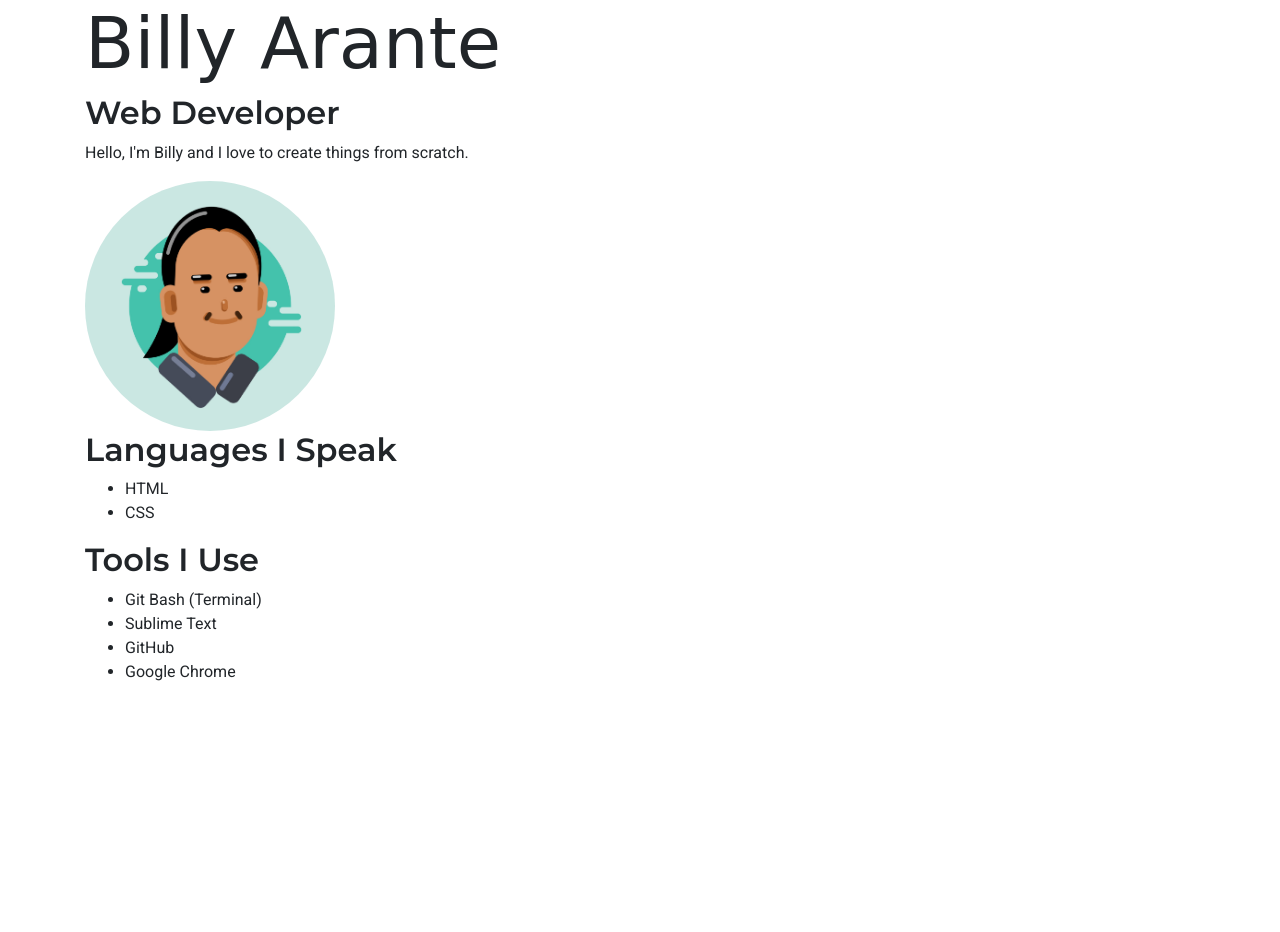
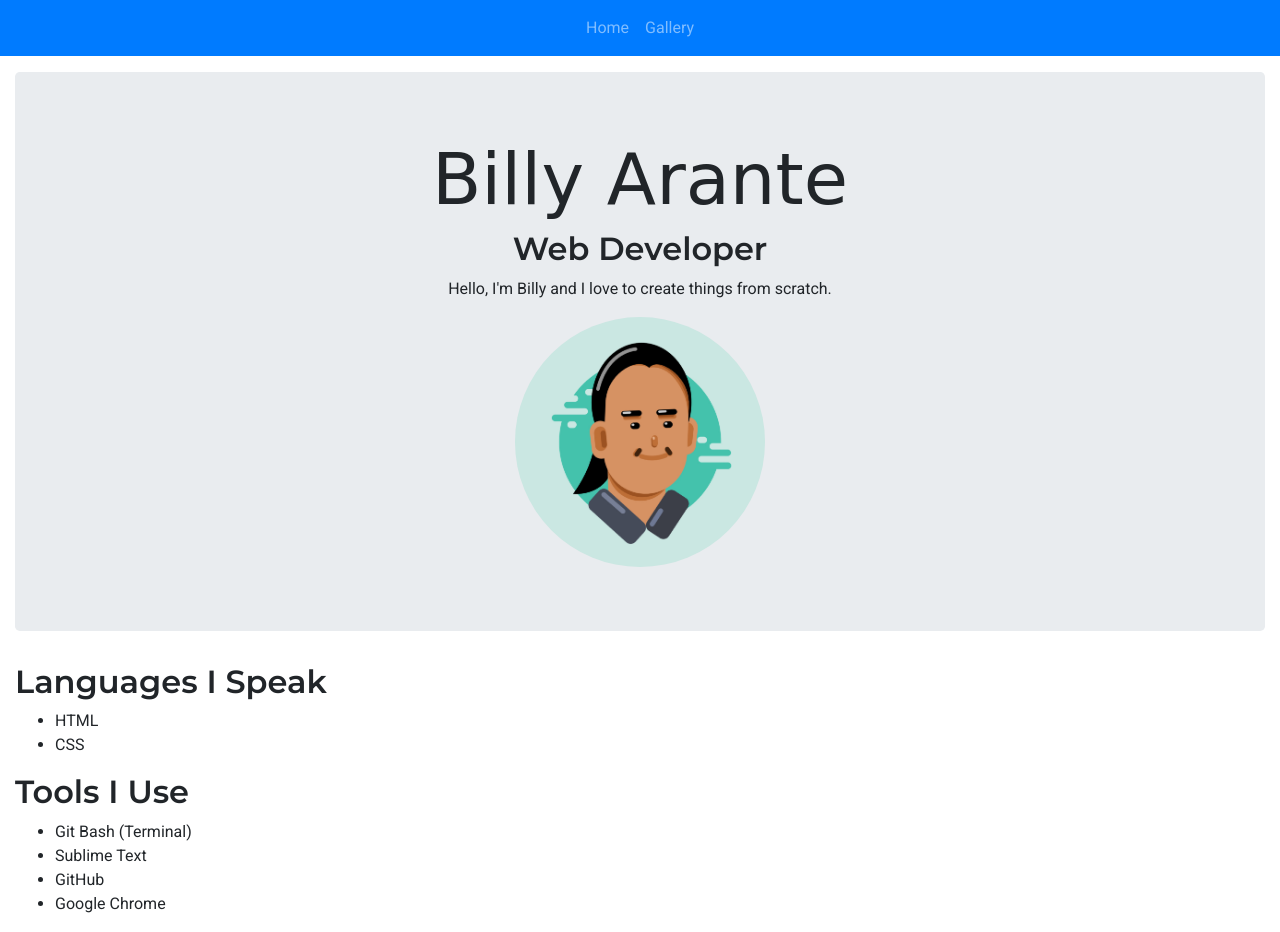
Before and after one commit to billyarante/fcb-portfolio, a plain HTML site: page index.html in a window 1280 px wide. Before the commit the page ends 800 px from the top, so only its background shows below. Drawn offline with nearby package versions, Linux system fonts and the light colour scheme; a web font is replaced by a local one.

Commit message:
#7 - Customize the navbar and landing section

```diff
--- a/index.html
+++ b/index.html
@@ -10,12 +10,28 @@
     <link rel="stylesheet" type="text/css" href="./css/style.css">
   </head>
   <body>
-    <div class="container">
-      <section id="landing">
+    <nav class="navbar navbar-expand-lg navbar-dark bg-primary">
+      <button class="navbar-toggler" type="button" data-toggle="collapse" data-target="#navbarSupportedContent" aria-controls="navbarSupportedContent" aria-expanded="false" aria-label="Toggle navigation">
+        <span class="navbar-toggler-icon"></span>
+      </button>
+
+      <div class="collapse navbar-collapse" id="navbarSupportedContent">
+        <ul class="navbar-nav mx-auto">
+          <li class="nav-item">
+            <a class="nav-link" href="#landing">Home</a>
+          </li>
+          <li class="nav-item">
+            <a class="nav-link" href="#gallery">Gallery</a>
+          </li>
+        </ul>
+      </div>
+    </nav>
+    <div class="container-fluid">
+      <section id="landing" class="jumbotron text-center mt-3">
         <h1>Billy Arante</h1>
         <h2>Web Developer</h2>
         <p>Hello, I'm Billy and I love to create things from scratch.</p>
-        <img src="./images/BillyA.jpg">
+        <img src="./images/BillyA.jpg" class="img-fluid">
       </section>
       <section id="gallery">
         <div class="tools">
```
